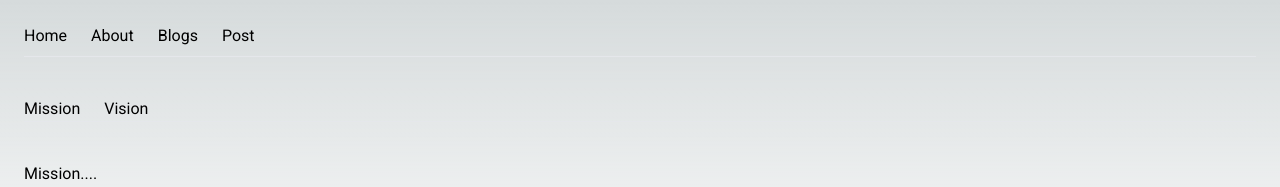
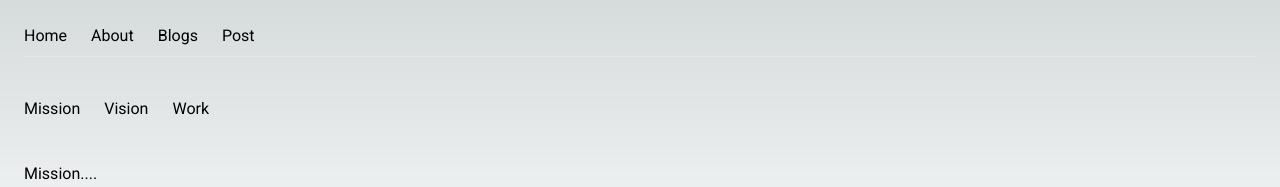
Before and after one commit to Zubayer-Aurnab/Next-Js-Crash, a Next.js app: page /about/mission in a window 1280 px wide. Shown: the top 187 px of the page. Built offline with nearby package versions, Linux system fonts and the light colour scheme.

Commit message:
Add Work route

```diff
--- a/app/about/layout.js
+++ b/app/about/layout.js
@@ -17,6 +17,9 @@ const AboutLayout = ({ children }) => {
           <li>
             <Link href="/about/vision">Vision</Link>
           </li>
+          <li>
+            <Link href="/">Work</Link>
+          </li>
         </ul>
       </nav>
       {children}
```
